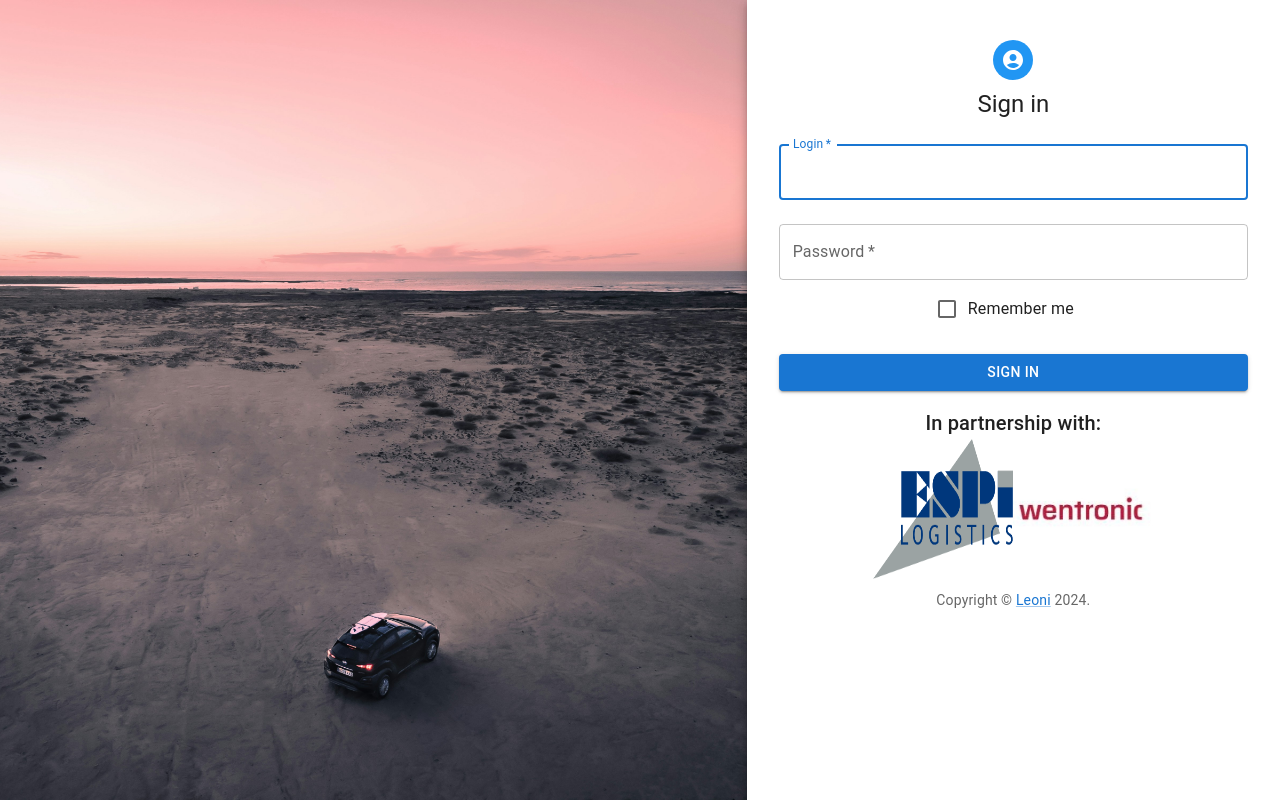
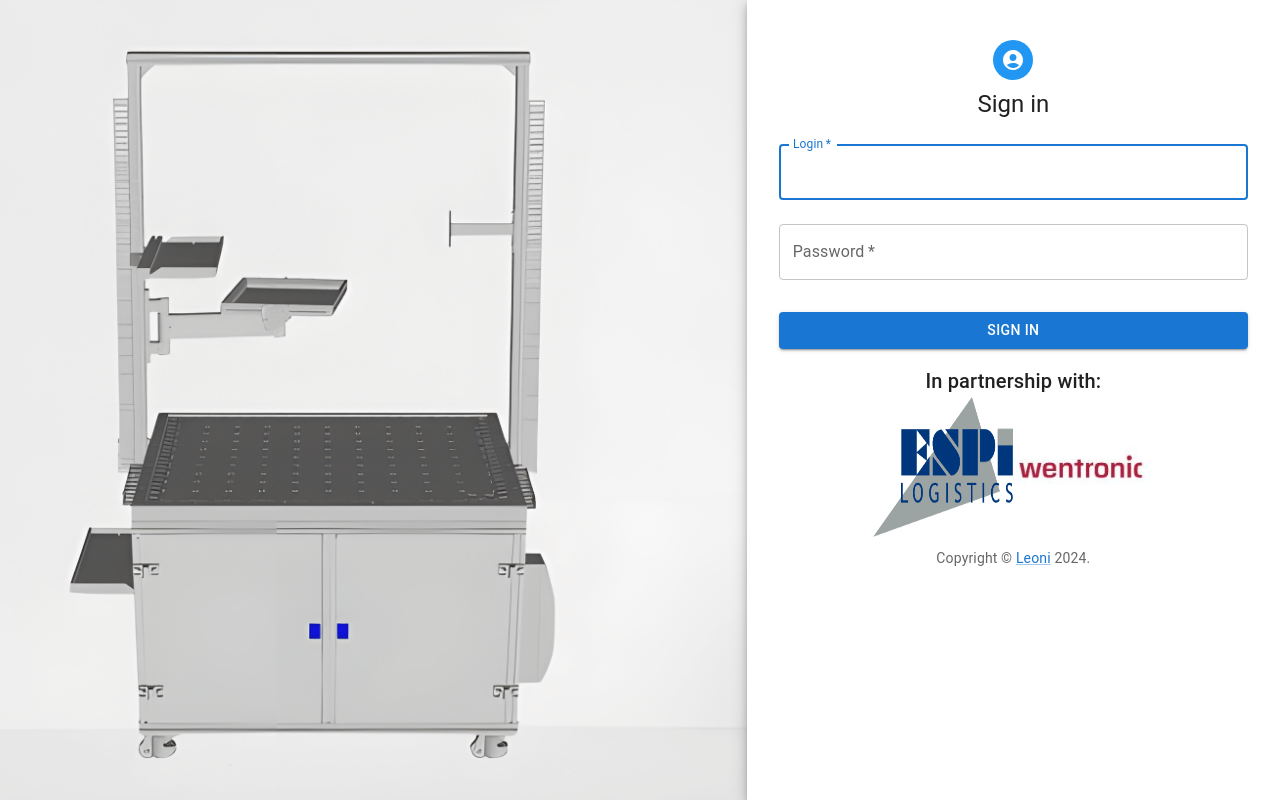
Before and after one commit to Oddisey000/web-gui, a React (Create React App) app: page /#/ in a window 1280 px wide. Built offline with nearby package versions, Linux system fonts and the light colour scheme.

Commit message:
Change background image for login page

```diff
--- a/src/components/pages/login-page/login.page.component.jsx
+++ b/src/components/pages/login-page/login.page.component.jsx
@@ -1,5 +1,5 @@
 import * as React from 'react';
-import {Avatar, Button, CssBaseline, TextField, FormControlLabel, Checkbox, Link, Paper, Box, Grid, Typography} from '@mui/material';
+import {Avatar, Button, CssBaseline, TextField, Link, Paper, Box, Grid, Typography} from '@mui/material';
 import AccountCircleIcon from '@mui/icons-material/AccountCircle';
 import { createTheme, ThemeProvider } from '@mui/material/styles';
 
@@ -10,7 +10,7 @@
 const defaultTheme = createTheme();
 
 const LoginPage = () => {
-  const logoPicture = 'assets/img/logo.jpg';
+  const logoPicture = 'assets/img/logo.png';
   const handleSubmit = (event) => {
     event.preventDefault();
     const data = new FormData(event.currentTarget);
@@ -76,10 +76,6 @@
                 id="password"
                 autoComplete="current-password"
               />
-              <FormControlLabel
-                control={<Checkbox value="remember" color="primary" />}
-                label="Remember me"
-              />
               <Button
                 type="submit"
                 fullWidth
```
Also changed, not shown: public/assets/img/logo.jpg (deleted), public/assets/img/logo.png (added).
